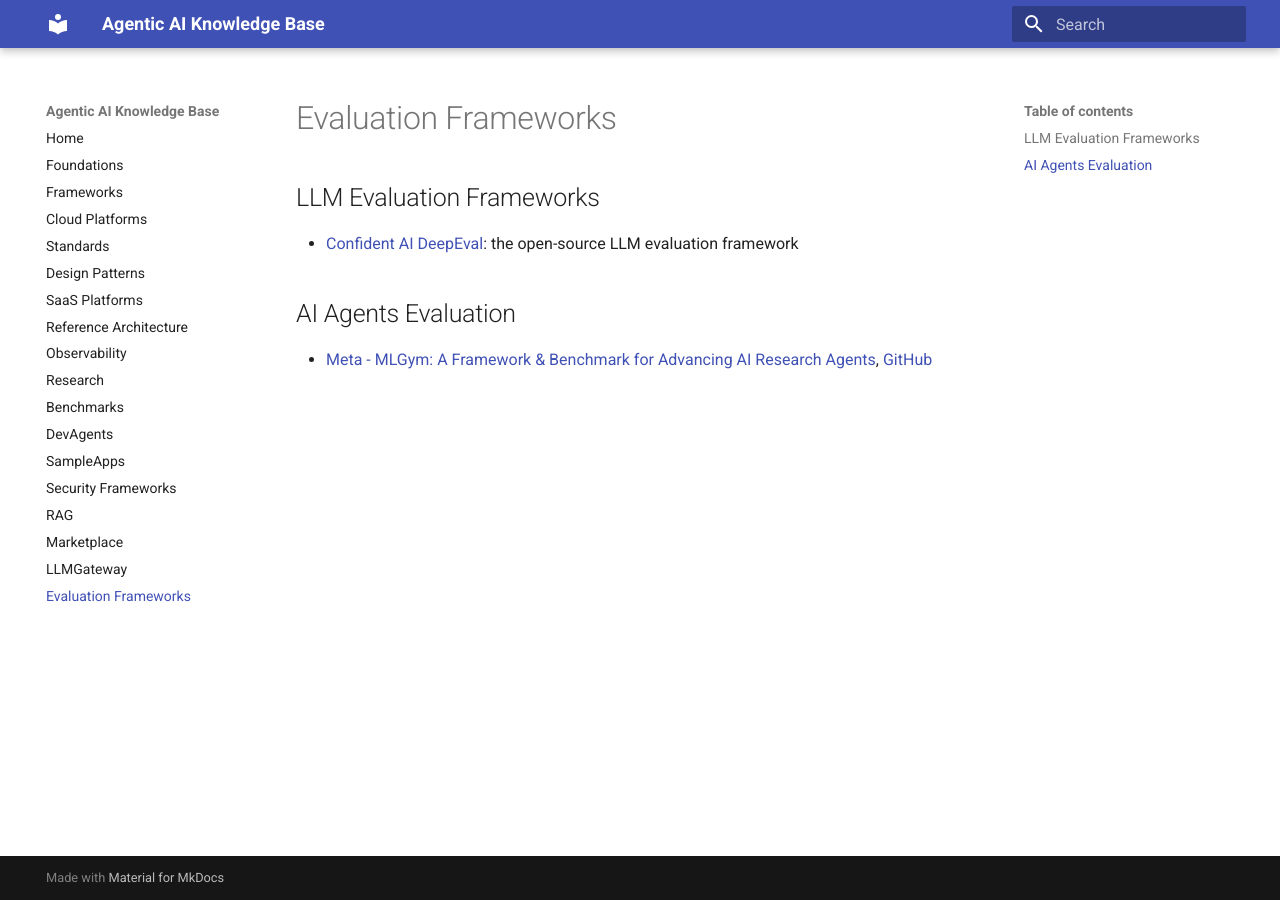
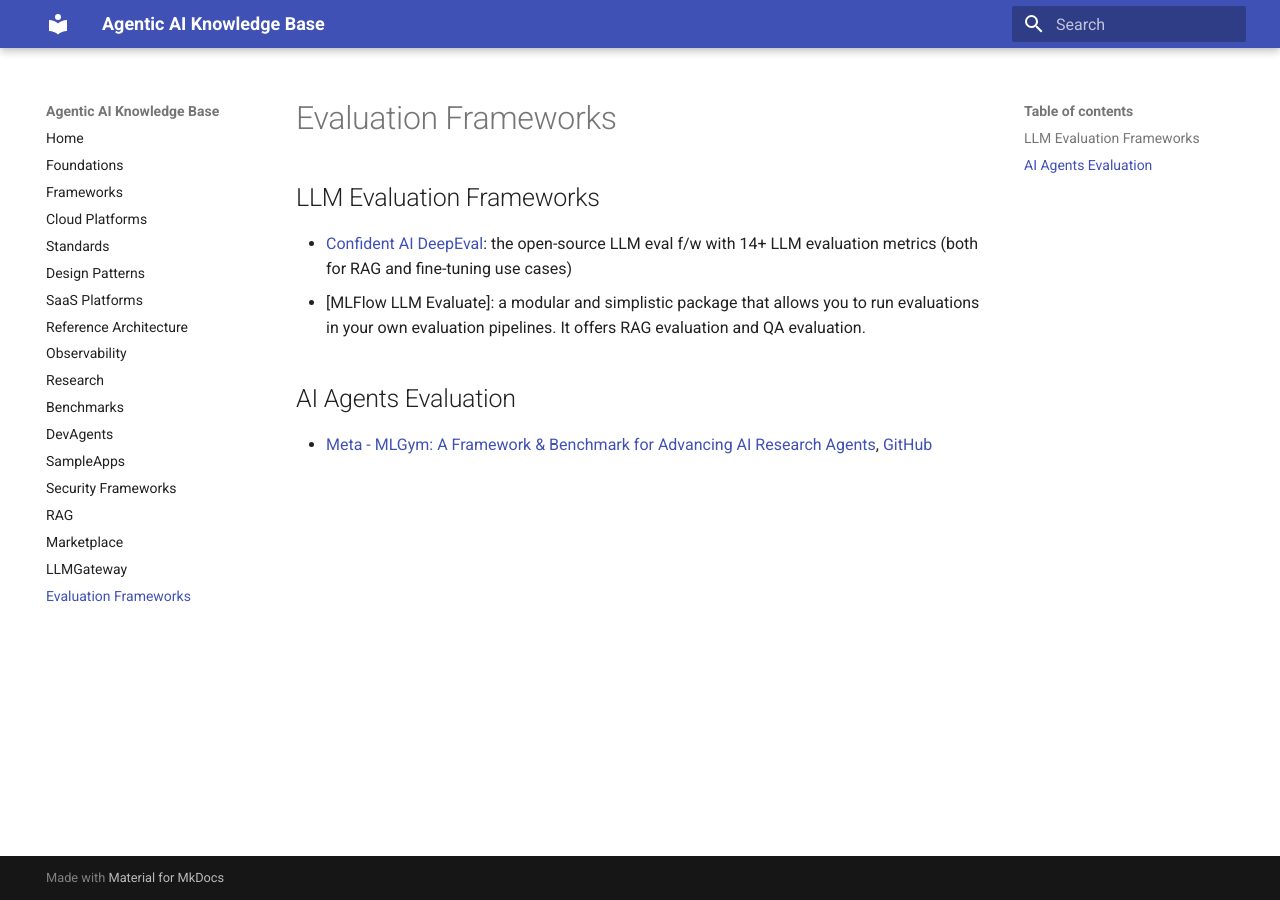
Before and after one commit to ankurkumarz/agentic-ai-knowledge-base, an MkDocs documentation site: the page built from docs/EvaluationFrameworks/Readme.md, in a window 1280 px wide. Built offline with MkDocs 1.6.1 and Material for MkDocs 9.7.7, drawn with Linux system fonts in a browser that asks for light colours.

Commit message:
Update Readme.md

```diff
--- a/docs/EvaluationFrameworks/Readme.md
+++ b/docs/EvaluationFrameworks/Readme.md
@@ -2,7 +2,8 @@
 
 ## LLM Evaluation Frameworks
 
-- [Confident AI DeepEval](https://docs.confident-ai.com/): the open-source LLM evaluation framework
+- [Confident AI DeepEval](https://docs.confident-ai.com/): the open-source LLM eval f/w with 14+ LLM evaluation metrics (both for RAG and fine-tuning use cases)
+- [MLFlow LLM Evaluate]: a modular and simplistic package that allows you to run evaluations in your own evaluation pipelines. It offers RAG evaluation and QA evaluation.
 
 ## AI Agents Evaluation
 
```
